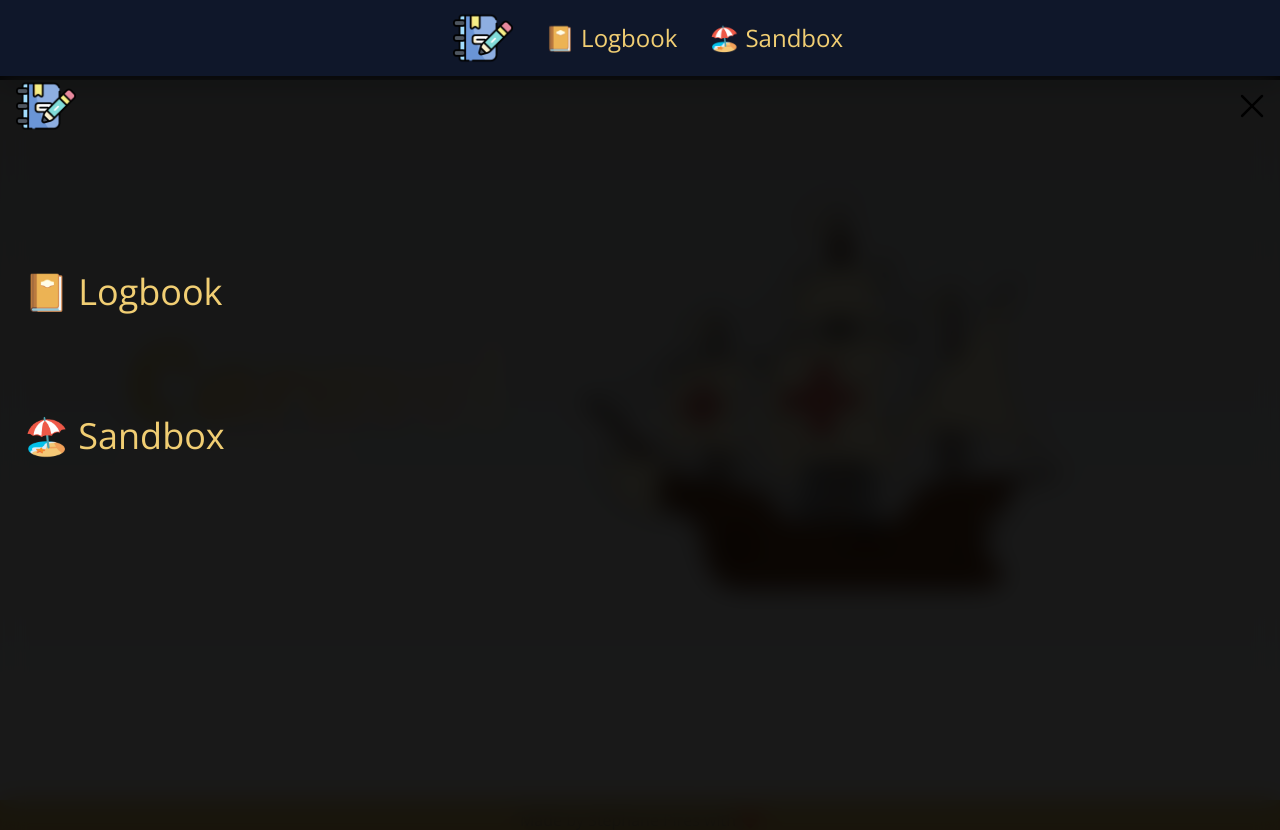
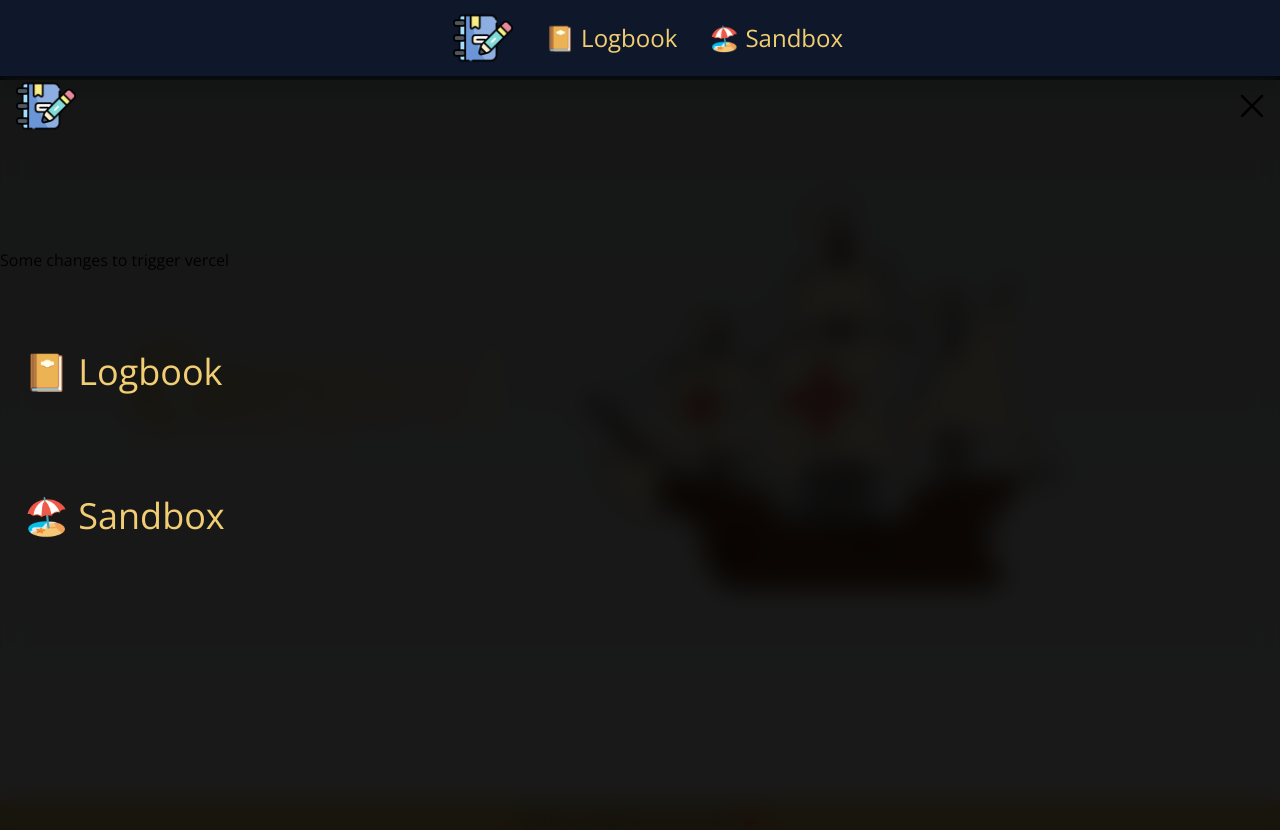
Before and after one commit to Stephane-Pires/caravel, a Next.js app: page / in a window 1280 px wide. Both pictures are taken after a click on the icon 1252 px from the left and 106 px from the top of the page. Shown: the top 830 px of the page. Built offline with nearby package versions, Linux system fonts and the light colour scheme.

Commit message:
tries - to trigger vercel

```diff
--- a/components/Navigation.tsx
+++ b/components/Navigation.tsx
@@ -112,7 +112,8 @@ export function NavigationMobile() {
       </div>
 
       {showLinks && (
-        <div className=" mt-28 flex flex-col justify-around gap-14 ">
+        <div className=" mt-28 flex flex-col justify-around gap-14">
+          <div>Some changes to trigger vercel</div>
           <Link
             href={NAVIGATION.LOGBOOK.pathname}
             className={`m-2 rounded-lg p-4 font-sans text-4xl ${
```
